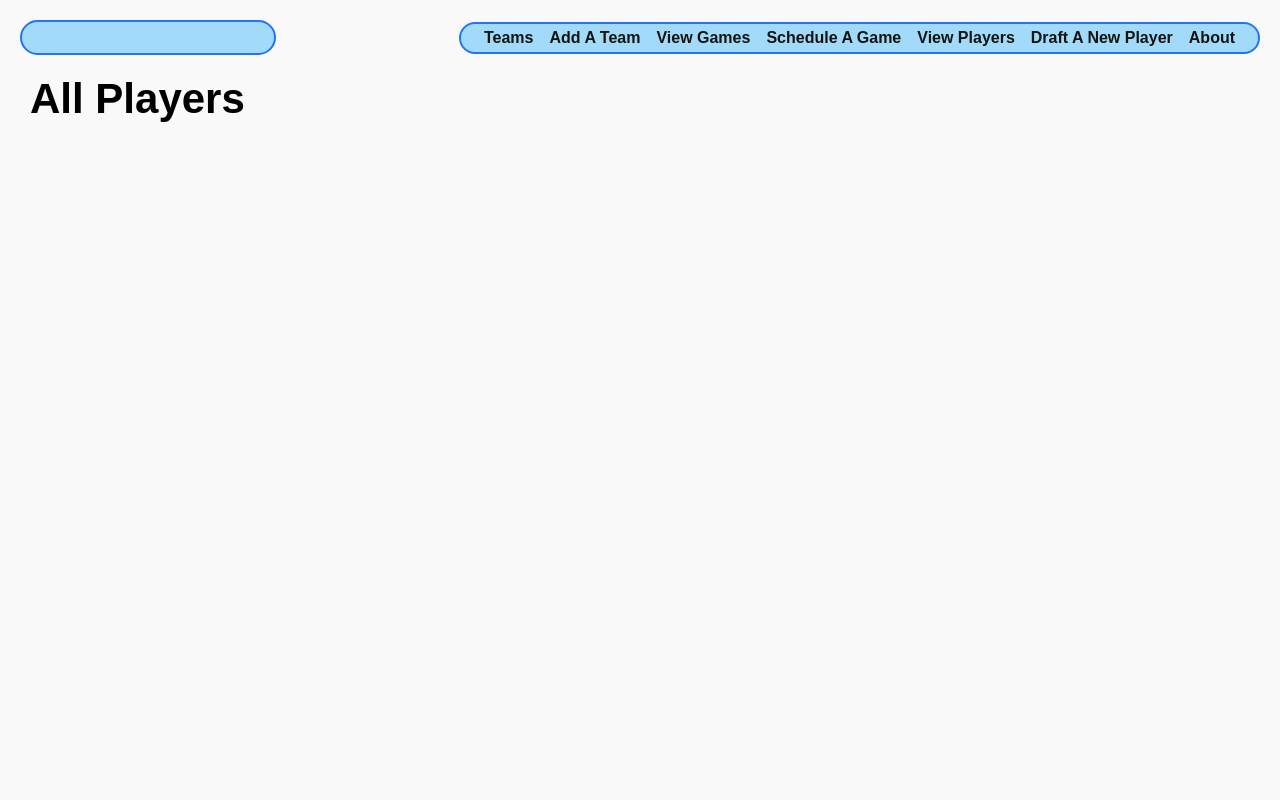
After one commit to jharreldesign/django-team-manager, a Django app: page /players/ in a window 1280 px wide. The commit adds this page. Run offline with Django 5.2, Linux system fonts and the light colour scheme; data that the repository does not hold is empty.

Commit message:
Player creation and assigning to a certain team is now active

```diff
--- /dev/null
+++ b/main_app/static/css/players/player-list.css
@@ -0,0 +1,103 @@
+body {
+    font-family: Arial, Helvetica, sans-serif;
+    margin: 0;
+    padding: 0;
+    background-color: #f9f9f9;
+}
+
+page-header {
+    text-align: center;
+    margin: 20px 0;
+    color: #333;
+}
+
+.form-container {
+    width: 80%;
+    max-width: 600px;
+    margin: 0 auto;
+    background-color: #fff;
+    padding: 20px;
+    border-radius: 8px;
+    box-shadow: 0 2px 4px rgba(0, 0, 0, 0.1);
+}
+
+img {
+    display: block;
+    margin: 0 auto 20px;
+    max-width: 100px;
+    height: auto;
+}
+
+.error {
+    background-color: #f8d7da;
+    color: #842029;
+    border: 1px solid #f5c2c7;
+    padding: 10px;
+    border-radius: 4px;
+    margin-bottom: 20px;
+}
+
+.err ul {
+    margin: 0;
+    padding: 0;
+    list-style-type: none;
+}
+
+.error li {
+    margin: 0;
+    padding: 0;
+}
+
+table {
+    width: 100%;
+    border-collapse: collapse;
+    margin: 20px 0;
+}
+
+td {
+    padding: 10px;
+    vertical-align: top;
+    color: #555;
+}
+
+td:first-child {
+    font-weight: bold;
+    text-align: right;
+    width: 40%;
+}
+
+input, select {
+    width: 100%;
+    padding: 10px;
+    border: 1px solid #ccc;
+    border-radius: 4px;
+    box-sizing: border-box;
+    font-size: 14px;
+}
+
+input:focus, select:focus {
+    border-color: #007bff;
+    outline: none;
+    box-shadow: 0 0 5px rgba(0, 123, 255, 0.25);
+}
+
+button {
+    display: block;
+    width: 100%;
+    padding: 10px;
+    background-color: #007bff;
+    color: #fff;
+    border: none;
+    border-radius: 4px;
+    font-size: 16px;
+    cursor: pointer;
+}
+
+button:hover {
+    background-color: #0056b3;
+}
+
+button:focus {
+    outline: none;
+    box-shadow: 0 0 5px rgba(0, 123, 255, 0.5);
+}
--- a/main_app/templates/base.html
+++ b/main_app/templates/base.html
@@ -20,7 +20,6 @@
     <header>
         <div class="header-logo-container">
             <a href="/">
-                <!-- <img src="{% static 'images/coach-logo.png' %}" alt="The Team Manager Logo" /> -->
             </a>
         </div>
         <nav>
@@ -29,7 +28,9 @@
                 <li><a href="{% url 'team-create' %}">Add A Team</a></li>
                 <li><a href="{% url 'schedule-list' %}">View Games</a></li>
                 <li><a href="{% url 'schedule-create' %}">Schedule A Game</a></li>
-                <li><a href="{% url 'about' %}">About</a></li>  <!-- You can keep this if needed -->
+                <li><a href="{% url 'player-list' %}">View Players</a></li>
+                <li><a href="{% url 'player-create' %}">Draft A New Player</a></li>
+                <li><a href="{% url 'about' %}">About</a></li>
             </ul>
         </nav>
     </header>
--- /dev/null
+++ b/main_app/templates/main_app/player_list.html
@@ -0,0 +1,29 @@
+{% extends 'base.html' %}
+{% load static %}
+{% block head %}
+<link rel="stylesheet" href="{% static 'css/players/player-list.css' %}" />
+{% endblock %}
+{% block content %}
+
+<section class="page-header">
+    <h1>All Players</h1>
+</section>
+
+<section class="card-container">
+    {% for player in player_list %}
+    <div class="card">
+        <a href="{% url 'player-detail' player.id %}">
+            <div class="card-content">
+                <div class="player-info">
+                    <img src="{{ player.team.logo_url }}" alt="{{ player.team.name}} logo" class="team-logo">
+                </div>
+            </a>
+                <h2>{{ player.number }} | {{player.first_name }} {{player.last_name }}</h2>
+                <p>Position: {{ player.position }}</p>
+                <p>Team: {{ player.team }}</p>
+            </div>
+    </div>
+    {% endfor %}
+</section>
+
+{% endblock %}
--- a/main_app/templates/teams/detail.html
+++ b/main_app/templates/teams/detail.html
@@ -1,6 +1,5 @@
 {% extends 'base.html' %}
-{% load static %} <!-- Ensure this line is included -->
-
+{% load static %}
 {% block head %}
 <link rel="stylesheet" href="{% static 'css/teams/team-detail.css' %}" />
 {% endblock %}
--- a/main_app/urls.py
+++ b/main_app/urls.py
@@ -20,4 +20,10 @@ urlpatterns = [
 
     # Optional: Team-specific schedules
     path('teams/<int:team_id>/schedule/', views.TeamScheduleList.as_view(), name='team-schedule'),
+
+    # Player URLs
+    path('players/', views.PlayerList.as_view(), name='player-list'),
+    path('players/create/', views.PlayerCreate.as_view(), name='player-create'),
+    path('player/<int:pk>/', views.PlayerDetail.as_view(), name='player-detail'),
+    path('players/<int:pk>/update/', views.PlayerUpdate.as_view(), name='player-update')
 ]
--- a/main_app/views.py
+++ b/main_app/views.py
@@ -1,7 +1,7 @@
 from django.shortcuts import render, get_object_or_404, redirect
 from django.views.generic.edit import CreateView, UpdateView, DeleteView
 from django.views.generic import ListView, DetailView
-from .models import Team, Schedule
+from .models import Team, Schedule, Player
 
 # Team views
 class TeamCreate(CreateView):
@@ -114,3 +114,31 @@ class TeamScheduleList(ListView):
         team = get_object_or_404(Team, id=self.kwargs['team_id'])
         context['team'] = team
         return context
+
+#Player Views
+class PlayerCreate(CreateView):
+    model = Player
+    fields = ['first_name', 'last_name', 'position', 'number', 'team']
+    success_url = '/players/'
+
+    def get_context_data(self, **kwargs):
+        context = super().get_context_data(**kwargs)
+        context['teams'] = Team.objects.all()
+        return context
+
+class PlayerUpdate(UpdateView):
+    model = Player
+    fields = ['first_name', 'last_name', 'position', 'number']
+    success_url = '/players/'
+
+class PlayerDelete(DeleteView):
+    model = Player
+    success_url = '/players/'
+
+class PlayerList(ListView):
+    model = Player
+    success_url = '/players/'
+
+class PlayerDetail(DetailView):
+    model = Player
+    template_name = 'players/player_detail.html'
```
Also changed, not shown: main_app/templates/main_app/player_form.html (added, +92 -0 lines), main_app/static/css/players/player-detail.css (added).
